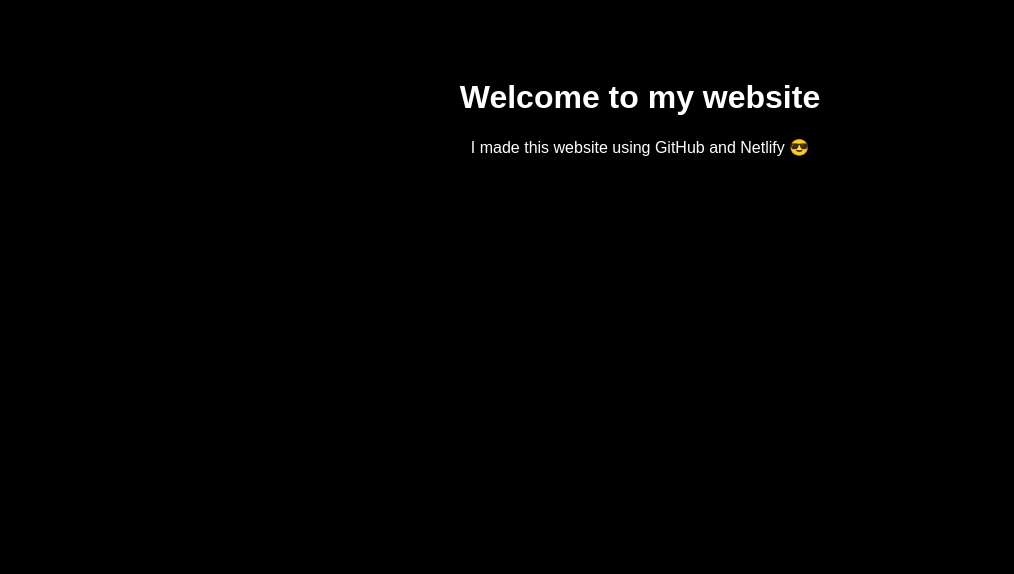
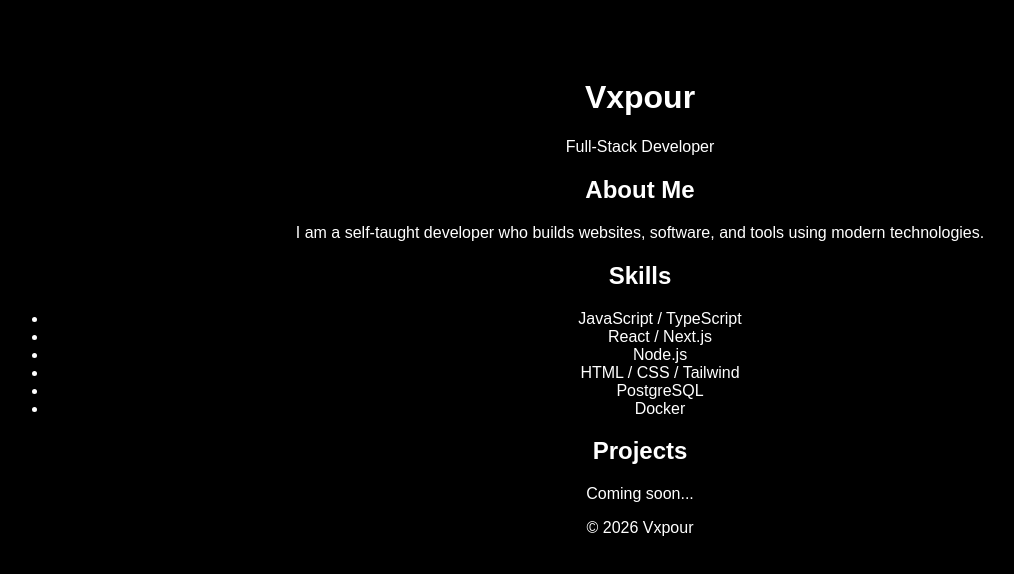
Before and after one commit to criwq7/my-website, a plain HTML site: page index.html in a window 1280 px wide. Shown: the whole page, without its empty margins (0-1014 px from the left). Drawn offline with Linux system fonts and the light colour scheme.

Commit message:
Revamp index.html with new structure and content
Updated the HTML structure to include a header, about section, skills list, projects section, and footer. Changed the title and added meta charset for better compatibility.

```diff
--- a/index.html
+++ b/index.html
@@ -1,11 +1,45 @@
 <!DOCTYPE html>
-<html>
+<html lang="en">
 <head>
-  <title>My Website</title>
+  <meta charset="UTF-8">
+  <title>Vxpour | Developer</title>
   <link rel="stylesheet" href="style.css">
 </head>
 <body>
-  <h1>Welcome to my website</h1>
-  <p>I made this website using GitHub and Netlify 😎</p>
+
+<header>
+  <h1 class="fade">Vxpour</h1>
+  <p class="fade">Full-Stack Developer</p>
+</header>
+
+<section class="fade">
+  <h2>About Me</h2>
+  <p>
+    I am a self-taught developer who builds websites, software, and tools using modern technologies.
+  </p>
+</section>
+
+<section class="fade">
+  <h2>Skills</h2>
+  <ul>
+    <li>JavaScript / TypeScript</li>
+    <li>React / Next.js</li>
+    <li>Node.js</li>
+    <li>HTML / CSS / Tailwind</li>
+    <li>PostgreSQL</li>
+    <li>Docker</li>
+  </ul>
+</section>
+
+<section class="fade">
+  <h2>Projects</h2>
+  <p>Coming soon...</p>
+</section>
+
+<footer class="fade">
+  <p>© 2026 Vxpour</p>
+</footer>
+
+<script src="script.js"></script>
 </body>
 </html>
```
